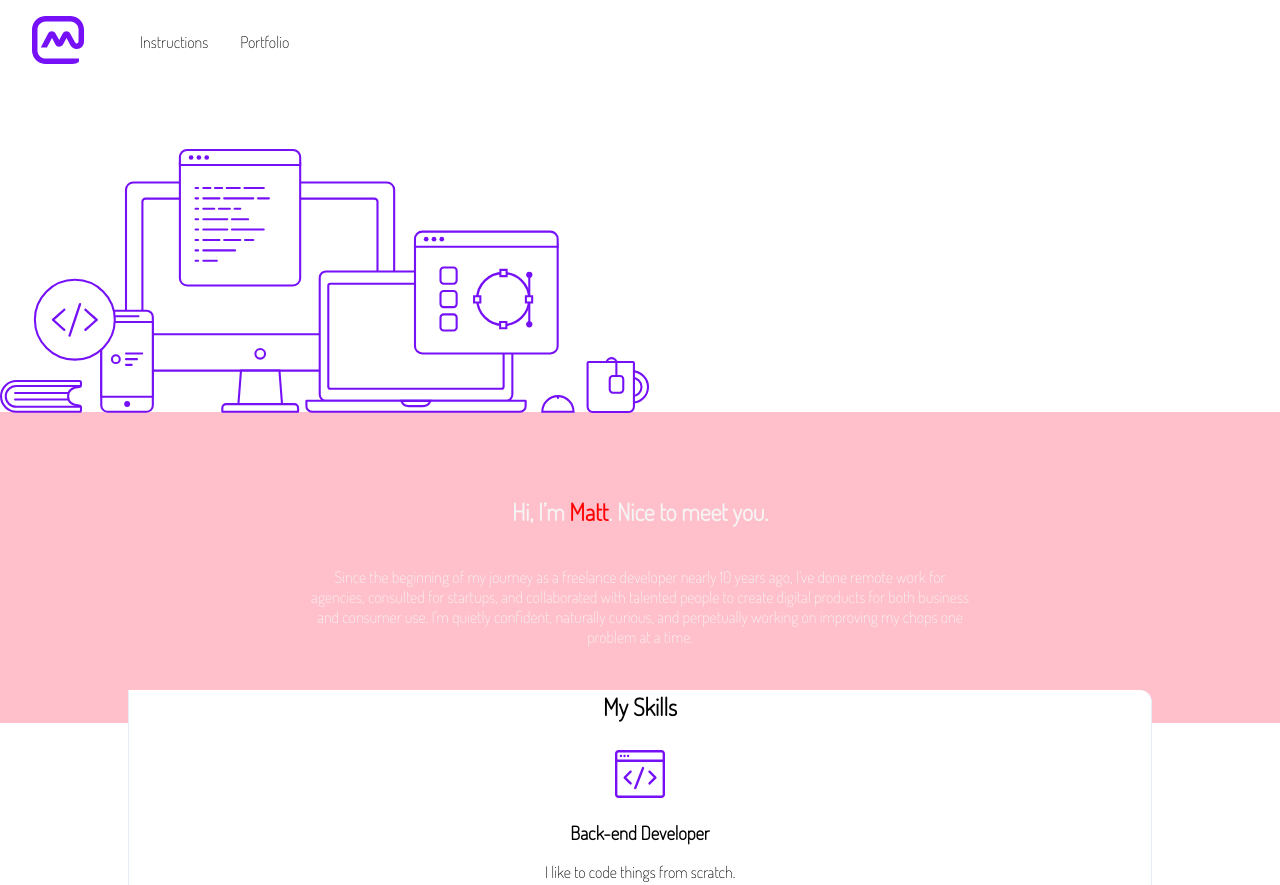
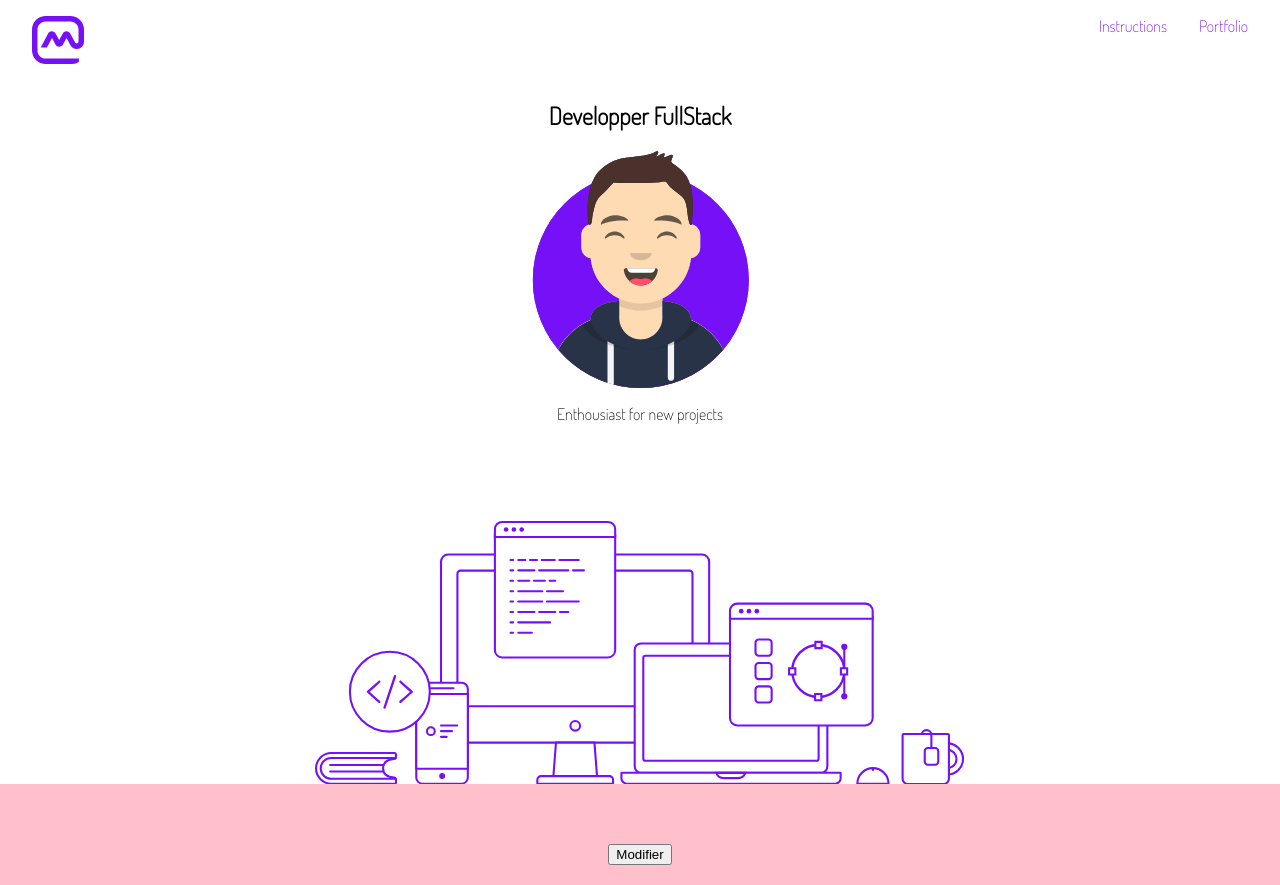
Before and after one commit to WildCodeSchool-2024-02/JS-RemoteFR-Gridception-checkpoint-1, a website: page site/portfolio.html in a window 1280 px wide. Shown: the top 885 px of the page. Drawn offline with Linux system fonts and the light colour scheme.

Commit message:
finito pipo

```diff
--- a/site/css/home.css
+++ b/site/css/home.css
@@ -2,6 +2,19 @@ body {
   font-family: "Roboto";
   color: var(--textColor);
 }
+
+@media screen and (min-width : 700px){
+  .start{
+      display: flex;
+      flex-direction: column;
+      align-items: center;
+      }
+  }
+  @media screen and (max-width : 700px) {
+  .computer {
+    display: none;
+  }
+  }
 
 header nav ul {
   display: flex;
@@ -9,7 +22,12 @@ header nav ul {
   width: 100%;
   align-items: center;
 }
-
+@media screen and (min-width: 700px) {
+header nav ul {
+  display: flex;
+  justify-content: flex-end;
+}
+}
 main {
   padding: calc(var(--gutter) * 3);
 }
--- a/site/css/portfolio.css
+++ b/site/css/portfolio.css
@@ -11,6 +11,44 @@
   --textAlign: center;
 }
 
+a {
+  color: black;
+}
+
+.nav {
+  display: flex;
+  justify-content: space-between;
+  align-items: center;
+}
+@media screen and (min-width: 700px) {
+ nav ul {
+    position: absolute;
+    top: 0;
+    right: 0;
+    display: flex;
+    align-items: center;
+    margin-right: 1rem;
+  }
+}
+
+@media screen and (min-width : 700px){
+  .start{
+      display: flex;
+      flex-direction: column;
+      align-items: center;
+      }
+  }
+  @media screen and (max-width : 700px) {
+  .desktop {
+    display: none;
+  }
+  }
+
+@media screen and (min-width: 700px) {
+.menu{
+  justify-content: flex-end;
+}
+}
 img {
   max-width: 100%;
 }
@@ -55,8 +93,14 @@ p {
   margin-top: calc(var(--gutter) * -2);
   border-radius: var(--radius);
   padding: 0 10%;
+  display: flex;
+  flex-direction: row-reverse;
 }
-
+@media screen and (min-width : 700px){
+  .skills{
+    flex-direction: column-reverse;
+}
+}
 .skills--title {
   margin: calc(var(--gutter) * -2) 0;
   text-align: var(--textAlign);
--- a/site/js/portfolio.js
+++ b/site/js/portfolio.js
@@ -0,0 +1,31 @@
+const image = document.getElementById("avatar_pic");
+
+
+image.onclick = function() {
+  image.src = "./image/avatar-bis.png";
+};
+
+
+const buttonModify = document.querySelector("#button_modify");
+const firstName = document.querySelector("#firstname");
+const backgroundSection = document.querySelector(".pink-bg");
+
+buttonModify.addEventListener('click', function () {
+    const nameUser = prompt("What's your name ?");
+    firstName.innerHTML = nameUser;
+
+    firstName.style.color = "white";
+
+    const colorUser = prompt("What color for the background ?");
+    backgroundSection.style.backgroundColor = colorUser;
+
+});
+
+
+const links = document.getElementsByTagName('a');
+
+for (let i = 0; i < links.length; i++) {
+
+  links[i].style.color = '#750ff7';
+
+}
--- a/site/portfolio.html
+++ b/site/portfolio.html
@@ -21,6 +21,10 @@
 
     <main>
       <!-- First banner with title, description, avatar and image desktop -->
+      <div class="start">
+        <h2>Developper FullStack</h2>
+        <img id="avatar_pic" src="./image/avatar.svg" alt="avatar homme">
+        <p>Enthousiast for new projects</p>
       <!-- You can use the avatar image on the folder image -->
       <section>
         <figure class="desktop">
@@ -31,6 +35,7 @@
       <!-- Second banner with description of your name and your presentation -->
       <article>
         <section class="description pink-bg">
+          <button id="button_modify">Modifier</button>
           <h1>Hi, I’m <span id="firstname">Matt</span>. Nice to meet you.</h1>
           <p>Since the beginning of my journey as a freelance developer nearly 10 years ago, I've done remote work for agencies, consulted for startups, and collaborated with talented people to create digital products for both business and consumer use. I'm quietly confident, naturally curious, and perpetually working on improving my chops one problem at a time.</p>
         </section>
@@ -39,7 +44,7 @@
       <!-- Bloc of list of skill front end and back end -->
 
       <article class="skills">
-        <h2 class="skills--title">My Skills</h2>
+
           <section class="column">
               <img src="image/frontend.svg" alt="" />
               <h3>Back-end Developer</h3>
```
